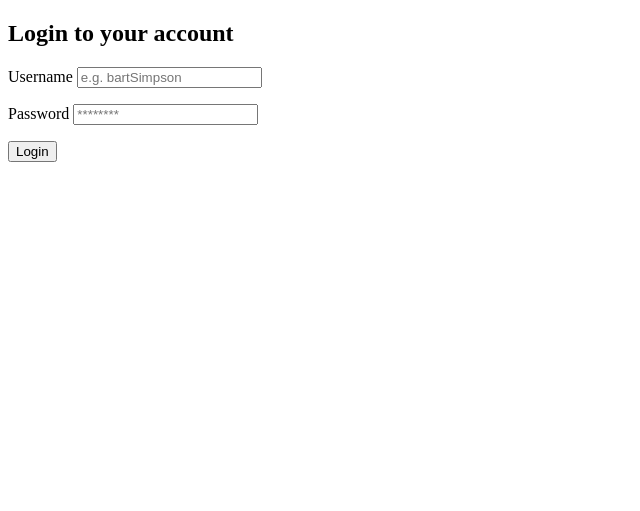
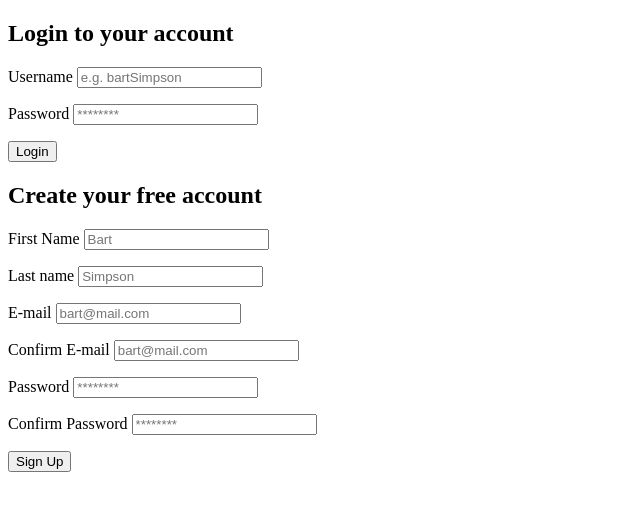
Before and after one commit to Grazziano/Slotify, a PHP site: page /register.php in a window 1280 px wide. Shown: the top 511 px of the page, without its empty margins (0-640 px from the left). Run offline with PHP 8.4, Linux system fonts and the light colour scheme.

Commit message:
Creating the register form

```diff
--- a/register.php
+++ b/register.php
@@ -23,6 +23,35 @@
             </p>
             <button type="submit" name="loginButton">Login</button>
         </form>
+
+        <form id="registerForm" action="register.php" method="post">
+            <h2>Create your free account</h2>
+            <p>
+                <label for="firstName">First Name</label>
+                <input id="firstName" name="firstName" type="text" placeholder="Bart" required>
+            </p>
+            <p>
+                <label for="lastName">Last name</label>
+                <input id="lastName" name="lastName" type="text" placeholder="Simpson" required>
+            </p>
+            <p>
+                <label for="email">E-mail</label>
+                <input id="email" name="email" type="email" placeholder="bart@mail.com" required>
+            </p>
+            <p>
+                <label for="confirmEmail">Confirm E-mail</label>
+                <input id="confirmEmail" name="confirmEmail" type="email" placeholder="bart@mail.com" required>
+            </p>
+            <p>
+                <label for="password">Password</label>
+                <input id="password" name="password" type="password" placeholder="********" required>
+            </p>
+            <p>
+                <label for="confirmPassword">Confirm Password</label>
+                <input id="confirmPassword" name="confirmPassword" type="password" placeholder="********" required>
+            </p>
+            <button type="submit" name="signUpButton">Sign Up</button>
+        </form>
     </div>
 
 </body>
```
